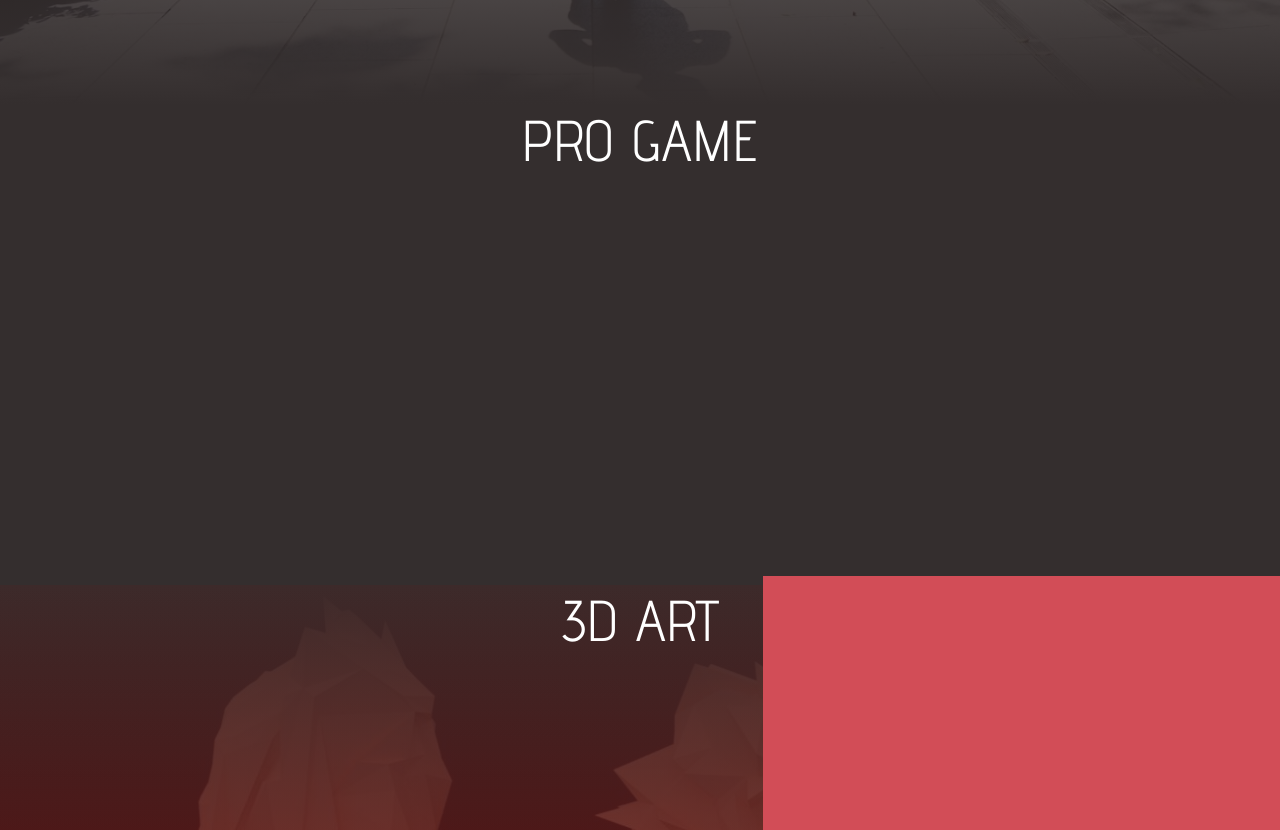
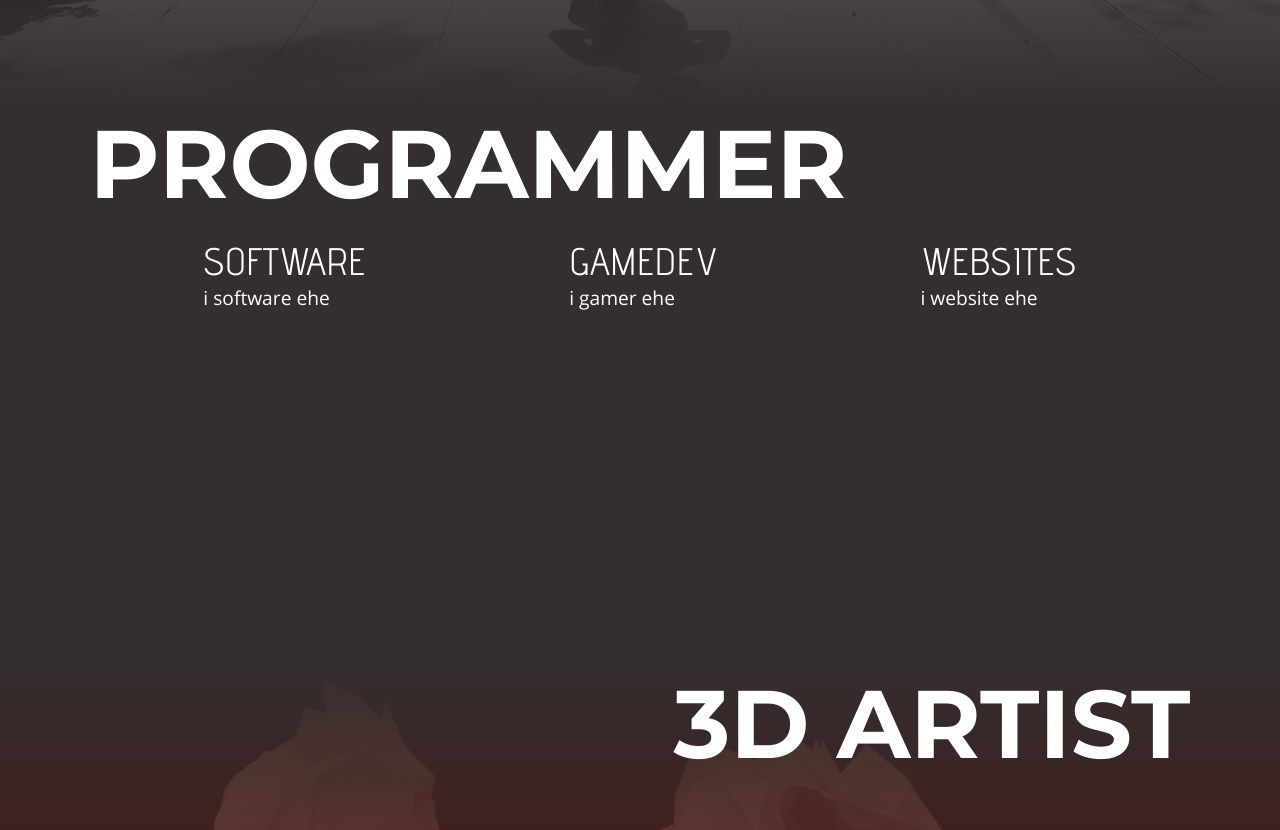
Before and after one commit to clarkjasonSK/clarkjasonsk.github.io, a plain HTML site: page index.html in a window 1280 px wide. Shown: the part 695-1525 px from the top of the page. Drawn offline with Linux system fonts and the light colour scheme.

Commit message:
resolution editing; alternation section headers and content

```diff
--- a/css/main.css
+++ b/css/main.css
@@ -31,7 +31,8 @@
 }
 
 body{
-	background: rgb(210,77,87);
+	/*background: rgb(210,77,87);*/
+	background: black;
 	color: rgb(138,7,7);
 
 }
@@ -50,7 +51,7 @@ body{
 .bottomBlurRed{
 	width: 100vw;
 	height: 100vh;
-	background: linear-gradient(to bottom, rgba(138,7,7,0.1),  rgb(138,7,7));
+	background: linear-gradient(to bottom, rgba(138,7,7,0),  rgb(138,7,7));
 }
 .topBlurRed{
 	width: 100vw;
@@ -64,7 +65,7 @@ body{
 	background: linear-gradient(to bottom, rgba(210,77,87,0),  rgb(210,77,87));
 }
 
-header, #art_3d{
+header, #art_3d, #about{
 	width: 100vw;
   	background-attachment: fixed;
 	background-position: center;
@@ -106,26 +107,52 @@ a{
 	width: 100vw;
 	/*background-color: rgb(210,77,87);*/
 	background-color: rgb(52,46,46);
-	font-size: 1vw;
 
 }
-.sectionHeader{
+.sectionHeaderA{
+	font-family: montserrat;
+	font-size: 7.5vw;
+	text-align: left;
+	margin-left: 7vw;
+}
+.sectionHeaderB{
+	font-family: montserrat;
+	font-size: 7.5vw;
+	text-align: right;
+	margin-right: 7vw;
+}
+.sectionContainerA{
+	width: 100vw;
+	display: flex;
+	justify-content: space-evenly;
+	padding-top: 2vh;
+}
+.sectionColumn{
+	height: 100%;
+	display: flex;
+	flex-direction: column;
+}
+.sectionColumnHeader{
+	font-size: 3vw;
 	font-family: adventpro;
-	font-size: 4.5vw;
-	text-align: center;
+}
+.sectionColumnText{
+	font-size: 1.5vw;
+	font-family: opensans;
 }
 
 #pro_game{
-	 height: 60vh;
+	 height: 70vh;
 	/*background-color: red;*/
 }
 #art_3d{
 	height: 100vh;
 	/*background-color: order: ange;*/
 	background-image: url("../imgs/arcanine.jpg");
+	/*clip-path: polygon(0 0, 0 100%, 100% 0px, 0 0);*/
 }
 #writing{
-	height: 60vh;
+	height: 70vh;
 	background-color: rgb(138,7,7);
 }
 #about{
--- a/index.html
+++ b/index.html
@@ -32,32 +32,59 @@
 		</header>
 
 		<div class="section" id="pro_game">
-			<div class="sectionHeader">
-				PRO GAME
+			<div class="sectionHeaderA">
+				PROGRAMMER
+			</div>
+			<div class="sectionContainerA">
+				<div class="sectionColumn">
+					<div class="sectionColumnHeader">
+						SOFTWARE
+					</div>
+					<div class="sectionColumnText">
+						i software ehe
+					</div>
+
+				</div>
+				<div class="sectionColumn">
+					<div class="sectionColumnHeader">
+						GAMEDEV
+					</div>
+					<div class="sectionColumnText">
+						i gamer ehe
+					</div>
+				</div>
+				<div class="sectionTextColumn">
+					<div class="sectionColumnHeader">
+						WEBSITES
+					</div>
+					<div class="sectionColumnText">
+						i website ehe
+					</div>
+				</div>
 			</div>
 		</div>
 
 		<div class="section" id="art_3d">
 			<div class="topBlurBlack">
 				<div class="bottomBlurRed">
-					<div class="sectionHeader">
-						3D ART
+					<div class="sectionHeaderB">
+						3D ARTIST
 					</div>
 				</div>
 			</div>
 		</div>
 
 		<div class="section" id="writing">
-			<div class="sectionHeader">
-				WRITING
+			<div class="sectionHeaderA">
+				WRITER
 			</div>
 		</div>
 
 		<div class="section" id="about">
 			<div class="topBlurRed">
 				<div class="bottomBlurPink">
-					<div class="sectionHeader">
-						ABOUT
+					<div class="sectionHeaderB">
+						MORE
 					</div>
 				</div>
 			</div>
```
Also changed, not shown: imgs/blurryface.jpg (added), 1 other file.
